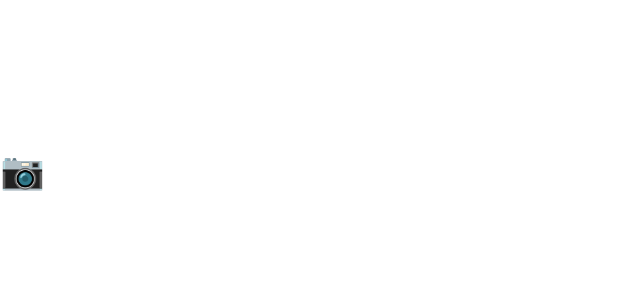
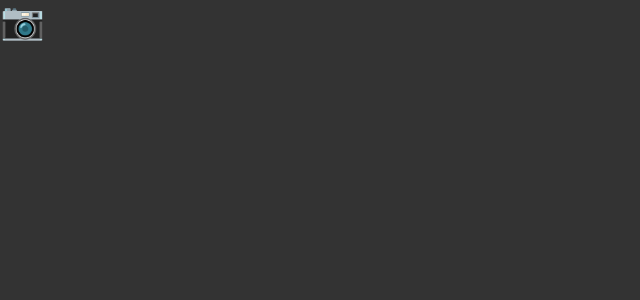
Before and after one commit to is78-dev/webcam-effect, a React (Vite) app: page / in a window 1280 px wide. Shown: the top 300 px of the page, without its empty margins (0-640 px from the left). Built offline with nearby package versions, Linux system fonts and the light colour scheme.

Commit message:
コード整理

```diff
--- a/src/App.tsx
+++ b/src/App.tsx
@@ -1,82 +1,33 @@
-import React, { useEffect, useRef, useState } from "react";
+import { useState } from "react";
 import { createRoot } from "react-dom/client";
 import "./index.css";
-import { useAnimationFrame } from "./hooks/useAnimationFrame";
-
-const constraints = {
-  audio: false,
-  video: true,
-};
+import Toolbar from "./components/Toolbar";
+import Screen from "./components/Screen";
+import { useUserMedia } from "./hooks/useUserMedia";
+import { EffectSetting } from "./types/Setting";
 
 const App = () => {
-  const canvasRef = useRef<HTMLCanvasElement>(null);
-  const videoRef = useRef<HTMLVideoElement>(null);
-  const [cameraAccess, setCameraAccess] = useState<boolean>(false);
-  const [mediaStream, setMediaStream] = useState<MediaStream | null>(null);
-
-  useEffect(() => {
-    if (cameraAccess) {
-      (async () => {
-        try {
-          // カメラ映像の取得
-          const stream = await navigator.mediaDevices.getUserMedia(constraints);
-          videoRef.current!.srcObject = stream;
-          setMediaStream(stream);
-          await videoRef.current!.play();
-
-          // canvasの大きさを調整
-          const canvas = canvasRef.current!;
-          canvas.width = videoRef.current!.videoWidth;
-          canvas.height = videoRef.current!.videoHeight;
-        } catch (error) {
-          console.log("メディアの取得または再生に失敗しました。");
-        }
-      })();
-    } else {
-      if (mediaStream) {
-        // canvasへの描画をクリア
-        const canvas = canvasRef.current!;
-        canvas.getContext("2d")?.clearRect(0, 0, canvas.width, canvas.height);
-
-        // カメラへのアクセスを終了
-        mediaStream.getTracks().forEach((track) => track.stop());
-        videoRef.current!.srcObject = null;
-        setMediaStream(null);
-      }
-    }
-
-    return () => {
-      // ページリロード時にカメラへのアクセスを終了させる
-      if (mediaStream) {
-        mediaStream.getTracks().forEach((track) => track.stop());
-      }
-    };
-  }, [cameraAccess]);
-
-  const updateCanvas = () => {
-    const canvas = canvasRef.current!;
-    const ctx = canvas.getContext("2d")!;
-    const width = canvas.width;
-    const height = canvas.height;
-
-    ctx.drawImage(videoRef.current!, 0, 0, width, height); // canvasにカメラ映像を描画
-    const imageData = ctx.getImageData(0, 0, width, height); // 画素値の配列を取得
-    ctx.clearRect(0, 0, width, height); // canvasからカメラ映像を削除
-  };
-
-  useAnimationFrame(!!mediaStream, updateCanvas);
+  const { cameraAccess, setCameraAccess, mediaStream, canvasRef, videoRef } =
+    useUserMedia();
+  const [effectSetting, setEffectSetting] = useState<EffectSetting>({
+    mode: "grayscale",
+  });
 
   return (
-    <>
-      <canvas ref={canvasRef}></canvas>
-      <video ref={videoRef} className="hidden"></video>
-      <button
-        onClick={() => setCameraAccess(!cameraAccess)}
-        className="text-4xl"
-      >
-        📷
-      </button>
-    </>
+    <main className="flex bg-[#333]">
+      <Toolbar
+        cameraAccess={cameraAccess}
+        setCameraAccess={setCameraAccess}
+        effectSetting={effectSetting}
+        setEffectSetting={setEffectSetting}
+      />
+      <Screen
+        mediaStream={mediaStream}
+        videoRef={videoRef}
+        canvasRef={canvasRef}
+        effectSetting={effectSetting}
+      />
+    </main>
   );
 };
 
--- /dev/null
+++ b/src/components/Screen.tsx
@@ -0,0 +1,42 @@
+import React from "react";
+import { EffectSetting } from "../types/Setting";
+import { useAnimationFrame } from "../hooks/useAnimationFrame";
+import { canvasRender } from "../utils/canvasRender";
+
+type ScreenProps = {
+  mediaStream: MediaStream | null;
+  videoRef: React.RefObject<HTMLVideoElement>;
+  canvasRef: React.RefObject<HTMLCanvasElement>;
+  effectSetting: EffectSetting;
+};
+
+const Screen = ({
+  mediaStream,
+  videoRef,
+  canvasRef,
+  effectSetting,
+}: ScreenProps) => {
+  const updateCanvas = () => {
+    const canvas = canvasRef.current!;
+    const ctx = canvas.getContext("2d", { willReadFrequently: true })!;
+    const width = canvas.width;
+    const height = canvas.height;
+
+    ctx.drawImage(videoRef.current!, 0, 0, width, height); // canvasにカメラ映像を描画
+    const imageData = ctx.getImageData(0, 0, width, height); // 画素値の配列を取得
+    ctx.clearRect(0, 0, width, height); // canvasからカメラ映像を削除
+
+    canvasRender(width, height, imageData, ctx, effectSetting); // effectSettingに応じた描画処理
+  };
+
+  useAnimationFrame(!!mediaStream, updateCanvas);
+
+  return (
+    <div className="h-screen w-full flex justify-center items-center">
+      <video ref={videoRef} className="hidden"></video>
+      <canvas ref={canvasRef}></canvas>
+    </div>
+  );
+};
+
+export default Screen;
--- a/src/components/Toolbar.tsx
+++ b/src/components/Toolbar.tsx
@@ -1,7 +1,29 @@
 import React from "react";
+import { EffectSetting } from "../types/Setting";
 
-const Toolbar: React.FC = () => {
-  return <div>Toolbar</div>;
+type ToolbarProps = {
+  cameraAccess: boolean;
+  setCameraAccess: React.Dispatch<React.SetStateAction<boolean>>;
+  effectSetting: EffectSetting;
+  setEffectSetting: React.Dispatch<React.SetStateAction<EffectSetting>>;
+};
+
+const Toolbar = ({
+  cameraAccess,
+  setCameraAccess,
+  effectSetting,
+  setEffectSetting,
+}: ToolbarProps) => {
+  return (
+    <div className="h-screen w-20">
+      <button
+        onClick={() => setCameraAccess(!cameraAccess)}
+        className="text-4xl"
+      >
+        📷
+      </button>
+    </div>
+  );
 };
 
 export default Toolbar;
--- /dev/null
+++ b/src/hooks/useUserMedia.ts
@@ -0,0 +1,57 @@
+import { useEffect, useRef, useState } from "react";
+
+export const useUserMedia = () => {
+  const [cameraAccess, setCameraAccess] = useState<boolean>(false);
+  const [mediaStream, setMediaStream] = useState<MediaStream | null>(null);
+  const videoRef = useRef<HTMLVideoElement>(null);
+  const canvasRef = useRef<HTMLCanvasElement>(null);
+
+  useEffect(() => {
+    if (cameraAccess) {
+      (async () => {
+        try {
+          // カメラ映像の取得
+          const stream = await navigator.mediaDevices.getUserMedia({
+            video: true,
+          });
+          videoRef.current!.srcObject = stream;
+          setMediaStream(stream);
+          await videoRef.current!.play();
+
+          // canvasの大きさを調整
+          const canvas = canvasRef.current!;
+          canvas.width = videoRef.current!.videoWidth;
+          canvas.height = videoRef.current!.videoHeight;
+        } catch (error) {
+          console.log("メディアの取得または再生に失敗しました。");
+        }
+      })();
+    } else {
+      if (mediaStream) {
+        // canvasへの描画をクリア
+        const canvas = canvasRef.current!;
+        canvas.getContext("2d")?.clearRect(0, 0, canvas.width, canvas.height);
+
+        // カメラへのアクセスを終了
+        mediaStream.getTracks().forEach((track) => track.stop());
+        videoRef.current!.srcObject = null;
+        setMediaStream(null);
+      }
+    }
+
+    return () => {
+      // ページリロード時にカメラへのアクセスを終了させる
+      if (mediaStream) {
+        mediaStream.getTracks().forEach((track) => track.stop());
+      }
+    };
+  }, [cameraAccess]);
+
+  return {
+    cameraAccess: cameraAccess,
+    setCameraAccess: setCameraAccess,
+    mediaStream: mediaStream,
+    videoRef: videoRef,
+    canvasRef: canvasRef,
+  };
+};
--- a/src/types/Config.ts
+++ /dev/null
@@ -1,3 +0,0 @@
-export type Setting = {
-  cameraAccess: boolean;
-};
--- /dev/null
+++ b/src/types/Setting.ts
@@ -0,0 +1,3 @@
+export type EffectSetting = {
+  mode: "original" | "grayscale" | "threshold";
+};
--- /dev/null
+++ b/src/utils/canvasRender.ts
@@ -0,0 +1,90 @@
+import { EffectSetting } from "../types/Setting";
+
+const original = (
+  width: number,
+  height: number,
+  imageData: ImageData,
+  context: CanvasRenderingContext2D,
+  effectSetting: EffectSetting
+) => {
+  context.putImageData(imageData, 0, 0);
+};
+
+const grayscale = (
+  width: number,
+  height: number,
+  imageData: ImageData,
+  context: CanvasRenderingContext2D,
+  effectSetting: EffectSetting
+) => {
+  for (let y = 0; y < height; y++) {
+    for (let x = 0; x < width; x++) {
+      const offset = (width * y + x) * 4;
+      const red = imageData.data[offset];
+      const green = imageData.data[offset + 1];
+      const blue = imageData.data[offset + 2];
+      let gray = 0.299 * red + 0.587 * green + 0.114 * blue;
+      imageData.data[offset] =
+        imageData.data[offset + 1] =
+        imageData.data[offset + 2] =
+          gray;
+    }
+  }
+  context.putImageData(imageData, 0, 0);
+};
+
+const threshold = (
+  width: number,
+  height: number,
+  imageData: ImageData,
+  context: CanvasRenderingContext2D,
+  effectSetting: EffectSetting
+) => {
+  const threshold = 128;
+  for (let y = 0; y < height; y++) {
+    let prev = 0;
+    for (let x = 0; x < width; x++) {
+      const offset = (width * y + x) * 4;
+      const red = imageData.data[offset];
+      const green = imageData.data[offset + 1];
+      const blue = imageData.data[offset + 2];
+      let gray = 0.299 * red + 0.587 * green + 0.114 * blue;
+      gray += prev;
+      if (gray < threshold) {
+        imageData.data[offset] =
+          imageData.data[offset + 1] =
+          imageData.data[offset + 2] =
+            0;
+        prev = gray;
+      } else {
+        imageData.data[offset] =
+          imageData.data[offset + 1] =
+          imageData.data[offset + 2] =
+            255;
+        prev = gray - 255;
+      }
+    }
+  }
+
+  context.putImageData(imageData, 0, 0);
+};
+
+export const canvasRender = (
+  width: number,
+  height: number,
+  imageData: ImageData,
+  context: CanvasRenderingContext2D,
+  effectSetting: EffectSetting
+) => {
+  switch (effectSetting.mode) {
+    case "original":
+      original(width, height, imageData, context, effectSetting);
+      break;
+    case "grayscale":
+      grayscale(width, height, imageData, context, effectSetting);
+      break;
+    case "threshold":
+      threshold(width, height, imageData, context, effectSetting);
+      break;
+  }
+};
```
